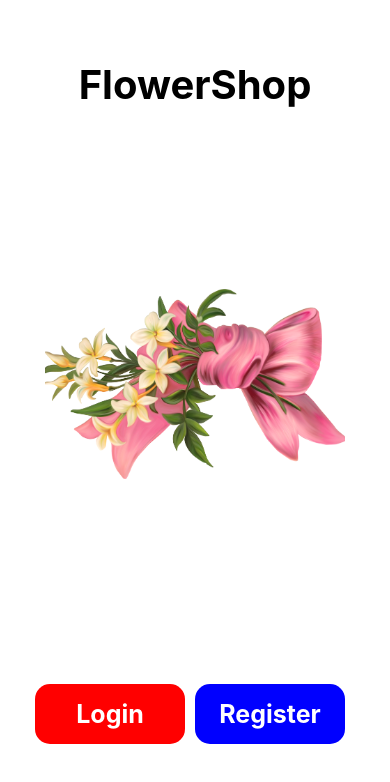
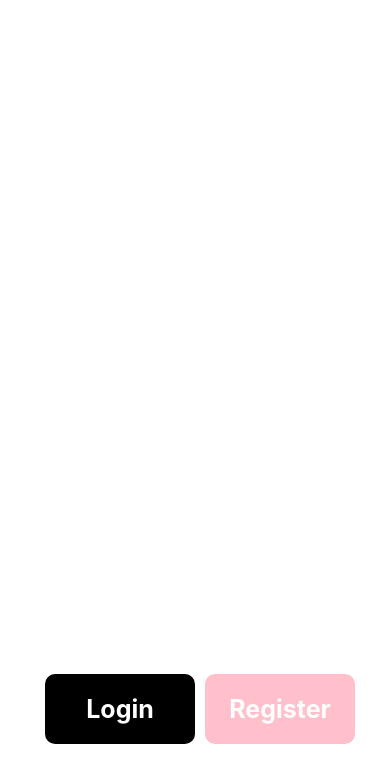
Before and after one commit to alfina09/Alfina-105841103021-lab1, a React Native app: screen / in a window 390 px wide. Shown: the top 782 px of the page. Built offline with nearby package versions, Linux system fonts and the light colour scheme.

Commit message:
component

```diff
--- a/App.js
+++ b/App.js
@@ -1,14 +1,40 @@
-import { StyleSheet, Text, View } from "react-native";
-import ButtonCustom from './Button';
-import Image1 from './image';
-import TextCustom from './Text';
+import { StyleSheet, Text, View, Button } from 'react-native';
 
-export default function App() {
+const ButtonCustom = () => {
+    return (
+        <View style={{
+            flex: 1,
+            backgroundColor: "white",
+            justifyContent: "center",
+            alignItems: "flex-end",
+            flexDirection: "row",
+            marginBottom: 100,
+          }}>
+            <ButtonComponent backgroundColor="black" text="Login"/>
+            <ButtonComponent backgroundColor="pink" text="Register"/>
+        </View>
+    )
+}
+const ButtonComponent = ({backgroundColor, text}) => {
   return (
-    <>
-    <TextCustom />
-    <Image1 />
-    <ButtonCustom />
-    </>
-  );
+      <View style={{
+          backgroundColor: backgroundColor,
+          width: 150,
+          height: 70,
+          borderRadius: 10,
+          marginLeft: 10
+        }}>
+          <Text style={{
+              color: "white",
+              textAlign: "center",
+              lineHeight: 70,
+              fontSize: 25,
+              fontWeight: "bold",
+          }}>
+              {text}
+          </Text>
+      </View>
+  )
 }
+
+export default ButtonCustom;
```
Also changed, not shown: Login.js/Login.js (added, +14 -0 lines), Signup.js/Signup.js (added, +14 -0 lines), component/Button.js (added, +21 -0 lines).
